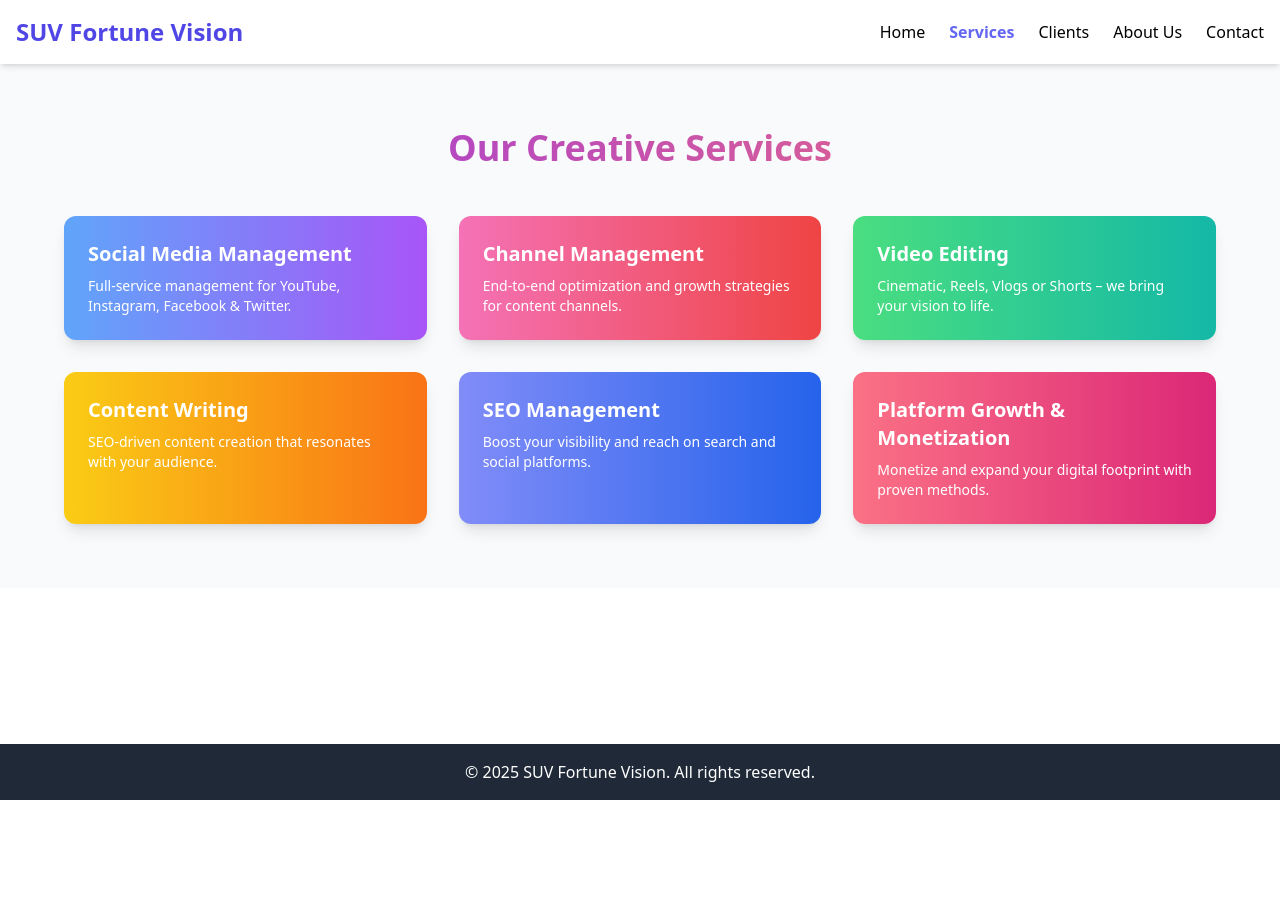
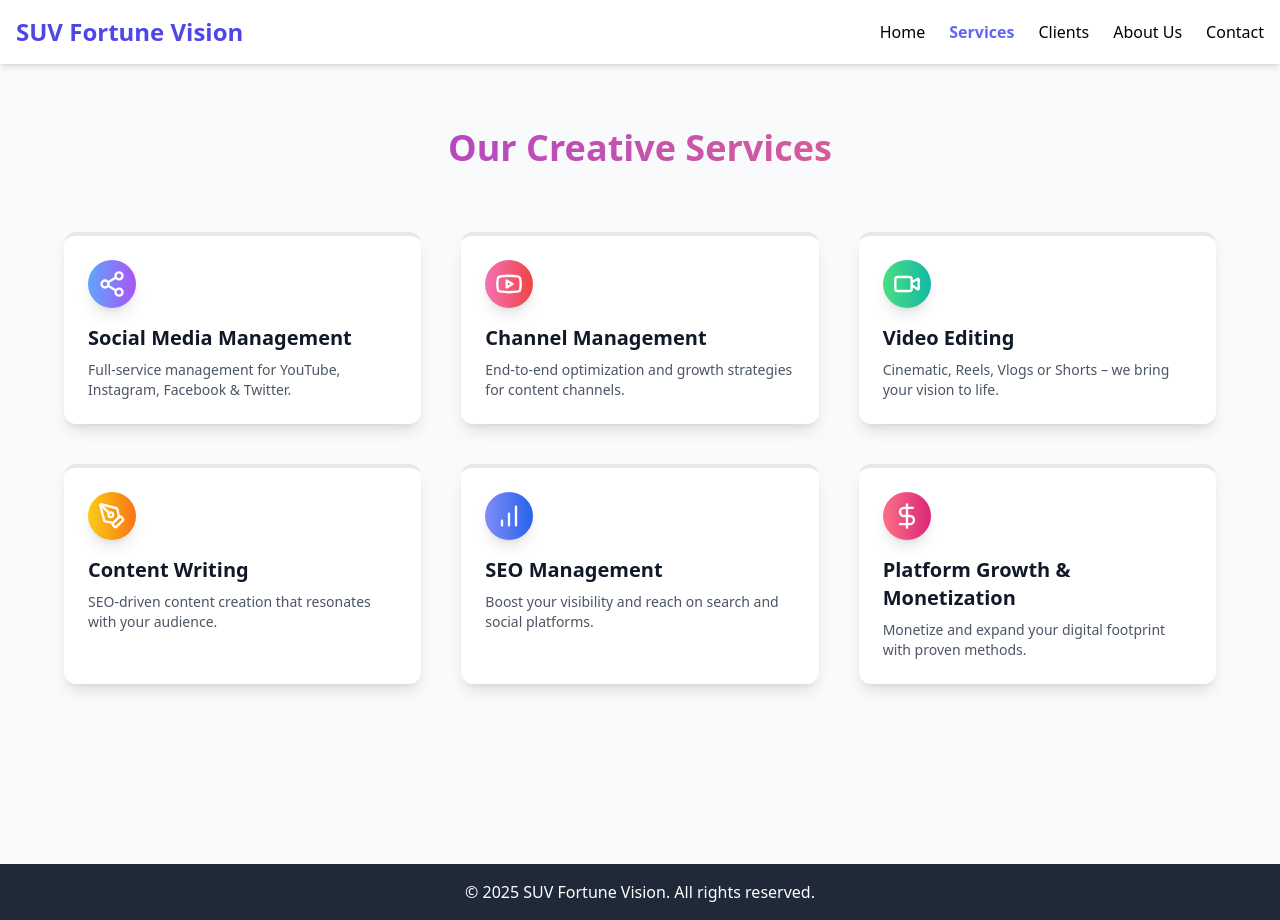
Before and after one commit to VijayVarma26/suv-fortune-vision, a React (Vite) app: page /services in a window 1280 px wide. Before the commit the page ends 800 px from the top, so only its background shows below. Built offline with nearby package versions, Linux system fonts and the light colour scheme; the HTML template or start-up script is replaced by a standard one.

Commit message:
Improved Design in Services

```diff
--- a/src/pages/Services.jsx
+++ b/src/pages/Services.jsx
@@ -1,4 +1,15 @@
 import React from 'react';
+
+import { motion } from 'framer-motion';
+import {
+  Video,
+  PenTool,
+  BarChart,
+  Share2,
+  Youtube,
+  DollarSign,
+} from 'lucide-react';
+
 
 export default function Services() {
   const services = [
@@ -6,49 +17,67 @@ export default function Services() {
       title: 'Social Media Management',
       description: 'Full-service management for YouTube, Instagram, Facebook & Twitter.',
       color: 'from-blue-400 to-purple-500',
+      icon: <Share2 size={28} />,
     },
     {
       title: 'Channel Management',
       description: 'End-to-end optimization and growth strategies for content channels.',
       color: 'from-pink-400 to-red-500',
+      icon: <Youtube size={28} />,
     },
     {
       title: 'Video Editing',
       description: 'Cinematic, Reels, Vlogs or Shorts – we bring your vision to life.',
       color: 'from-green-400 to-teal-500',
+      icon: <Video size={28} />,
     },
     {
       title: 'Content Writing',
       description: 'SEO-driven content creation that resonates with your audience.',
       color: 'from-yellow-400 to-orange-500',
+      icon: <PenTool size={28} />,
     },
     {
       title: 'SEO Management',
       description: 'Boost your visibility and reach on search and social platforms.',
       color: 'from-indigo-400 to-blue-600',
+      icon: <BarChart size={28} />,
     },
     {
       title: 'Platform Growth & Monetization',
       description: 'Monetize and expand your digital footprint with proven methods.',
       color: 'from-rose-400 to-pink-600',
+      icon: <DollarSign size={28} />,
     },
   ];
 
   return (
-    <div className="py-16 px-6 bg-gray-50 text-gray-800">
-      <h2 className="text-4xl font-extrabold text-center mb-12 text-transparent bg-clip-text bg-gradient-to-r from-purple-600 to-red-400">
+    <div className="py-16 px-6 bg-gray-50 text-gray-800 min-h-screen">
+      <motion.h2
+        className="text-4xl font-extrabold text-center mb-16 text-transparent bg-clip-text bg-gradient-to-r from-purple-600 to-red-400"
+        initial={{ opacity: 0, y: -30 }}
+        animate={{ opacity: 1, y: 0 }}
+        transition={{ duration: 0.6 }}
+      >
         Our Creative Services
-      </h2>
+      </motion.h2>
 
-      <div className="grid md:grid-cols-3 gap-8 max-w-6xl mx-auto">
-        {services.map((service) => (
-          <div
+      <div className="grid md:grid-cols-3 sm:grid-cols-2 gap-10 max-w-6xl mx-auto">
+        {services.map((service, index) => (
+          <motion.div
             key={service.title}
-            className={`bg-gradient-to-r ${service.color} text-white p-6 rounded-xl shadow-lg hover:scale-105 transform transition duration-300`}
+            className={`relative rounded-xl p-6 bg-white text-gray-900 shadow-lg border-t-4 hover:shadow-2xl transition-all duration-300 hover:scale-[1.03]`}
+            initial={{ opacity: 0, y: 20 }}
+            whileInView={{ opacity: 1, y: 0 }}
+            transition={{ delay: index * 0.1, duration: 0.5 }}
+            viewport={{ once: true }}
           >
-            <h3 className="text-xl font-semibold mb-2">{service.title}</h3>
-            <p className="text-sm">{service.description}</p>
-          </div>
+            <div className={`w-12 h-12 mb-4 rounded-full bg-gradient-to-r ${service.color} flex items-center justify-center text-white shadow-lg`}>
+              {service.icon}
+            </div>
+            <h3 className="text-xl font-bold mb-2">{service.title}</h3>
+            <p className="text-sm text-gray-600">{service.description}</p>
+          </motion.div>
         ))}
       </div>
     </div>
```
